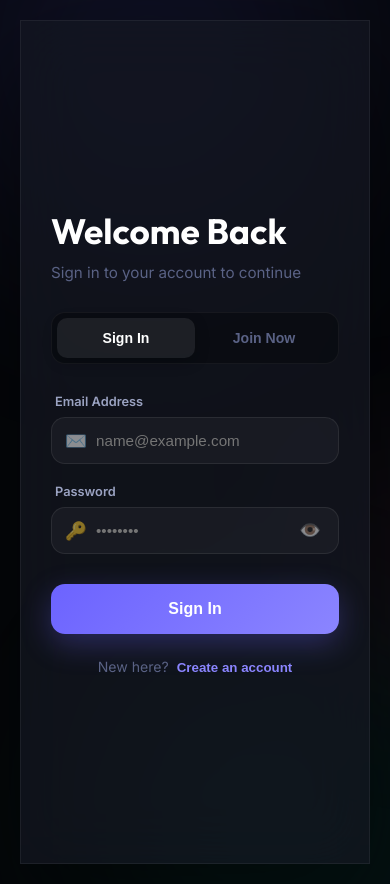
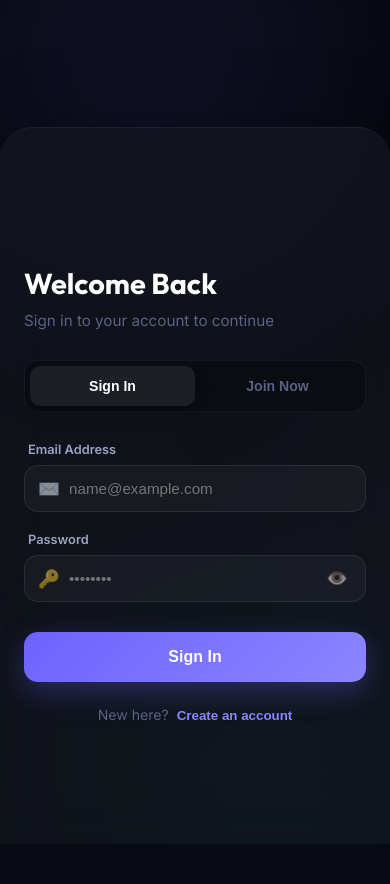
Before and after one commit to leelasaidasari45/PlanyourDay, a React (Vite) app: page / in a window 390 px wide. After the commit the page ends 844 px from the top, so only its background shows below. Built offline with nearby package versions, Linux system fonts and the light colour scheme; no server answers.

Commit message:
Mobile UI/UX Overhaul: Optimized the login flow with a bottom-sheet design for phones, improved task card responsiveness, and refined mobile navigation.

```diff
--- a/src/components/AuthPage.jsx
+++ b/src/components/AuthPage.jsx
@@ -49,7 +49,6 @@ export default function AuthPage() {
               <span className="brand-icon">📅</span>
               <span className="brand-name">easyPLANNER</span>
             </div>
-            <div className="auth-badge-v3">Version 2.4 ✨</div>
           </div>
 
           <div className="auth-hero-main">
@@ -63,16 +62,8 @@ export default function AuthPage() {
               <div className="feature-pill">🔥 Daily Streaks</div>
             </div>
           </div>
+        </div>
 
-
-          <div className="auth-hero-footer">
-            <div className="hero-features-v3">
-              <span>🚀 Fast</span>
-              <span>🔒 Secure</span>
-              <span>📱 Responsive</span>
-            </div>
-          </div>
-        </div>
 
         {/* Right Side: Form */}
         <div className="auth-form-side-v3">
--- a/src/index.css
+++ b/src/index.css
@@ -1120,39 +1120,91 @@ select.input option {
   animation: spin 0.8s linear infinite;
 }
 
-/* Responsive */
+/* ── Responsive Overhaul ── */
 @media (max-width: 900px) {
   .auth-hero-v3 { display: none; }
-  .auth-wrapper-v3 { max-width: 450px; }
-  .auth-form-side-v3 { padding: 40px 30px; }
+  .auth-wrapper-v3 {
+    max-width: 500px;
+    border-radius: 32px;
+    margin: 10px;
+  }
+  .auth-form-side-v3 { padding: 40px 24px; }
+  .auth-form-inner { max-width: 100%; }
 }
 
 @media (max-width: 480px) {
-  .auth-wrapper-v3 { border-radius: 0; min-height: 100vh; }
+  .auth-master-container { padding: 0; align-items: flex-end; }
+  .auth-wrapper-v3 {
+    margin: 0;
+    border-radius: 32px 32px 0 0;
+    min-height: 85vh;
+    border-left: none;
+    border-right: none;
+    border-bottom: none;
+  }
+  .auth-form-side-v3 { padding: 48px 24px 32px; }
+  .auth-form-header-v3 h2 { font-size: 1.8rem; }
 }
 
-/* ── Responsive ── */
 @media (max-width: 768px) {
   :root { --sidebar-w: 0px; }
   .sidebar {
-    width: 260px;
+    width: 280px;
     transform: translateX(-100%);
-    transition: transform var(--transition);
-    z-index: 200;
+    transition: transform 0.4s cubic-bezier(0.4, 0, 0.2, 1);
+    z-index: 2000;
+    background: rgba(13, 18, 32, 0.95);
+    backdrop-filter: blur(20px);
   }
-  .sidebar.open { transform: translateX(0); }
-  .main-content { margin-left: 0; padding: 20px 16px; }
-  .dashboard-title { font-size: 1.5rem; }
-  .stats-grid { grid-template-columns: repeat(2, 1fr); }
+  .sidebar.open { transform: translateX(0); box-shadow: 20px 0 60px rgba(0,0,0,0.5); }
+  .main-content { margin-left: 0; padding: 80px 20px 40px; }
+
+  .dashboard-header { flex-direction: column; align-items: stretch; gap: 20px; }
+  .dashboard-title { font-size: 1.8rem; }
+
+  .task-card {
+    flex-direction: column;
+    padding: 20px;
+    gap: 12px;
+  }
+  .task-actions {
+    width: 100%;
+    justify-content: space-between;
+    padding-top: 12px;
+    border-top: 1px solid rgba(255,255,255,0.05);
+    margin-top: 8px;
+  }
+  .complete-btn { flex: 1; }
+
+  .stats-grid {
+    grid-template-columns: repeat(2, 1fr);
+    gap: 12px;
+  }
+  .stat-card { padding: 16px; border-radius: 16px; }
+  .stat-value { font-size: 1.6rem; }
+
   .mobile-menu-btn {
     display: flex;
     position: fixed;
-    top: 16px;
-    left: 16px;
-    z-index: 300;
+    top: 20px;
+    left: 20px;
+    z-index: 2100;
+    background: var(--accent);
+    color: #fff;
+    width: 44px;
+    height: 44px;
+    border-radius: 12px;
+    box-shadow: 0 4px 15px var(--accent-glow);
   }
-  .modal-box { padding: 24px 20px; }
+  .modal-box {
+    padding: 24px;
+    border-radius: 24px;
+    margin: 10px;
+    max-height: 90vh;
+    overflow-y: auto;
+  }
 }
+
 
 @media (min-width: 769px) {
   .mobile-menu-btn { display: none; }
```
